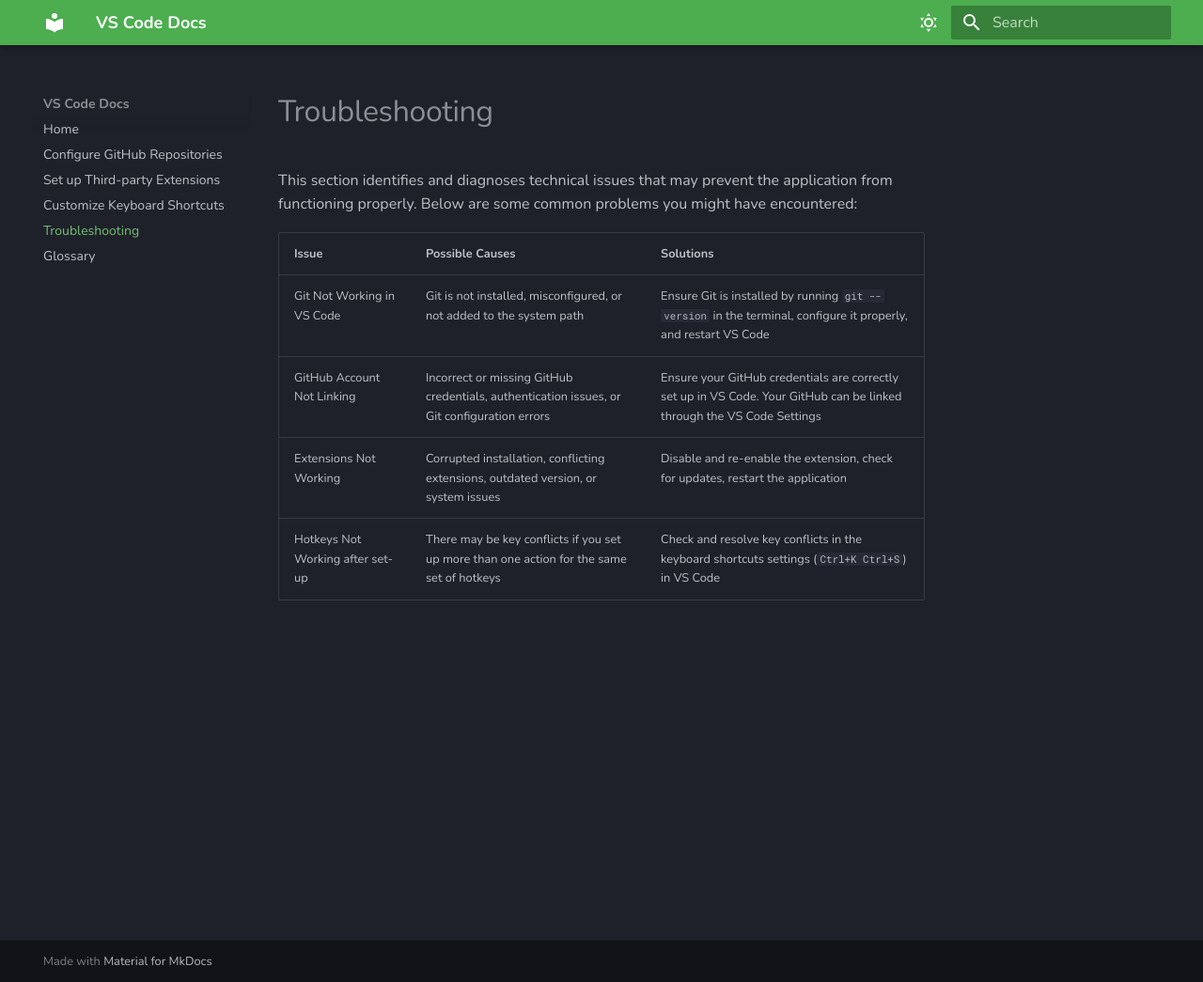
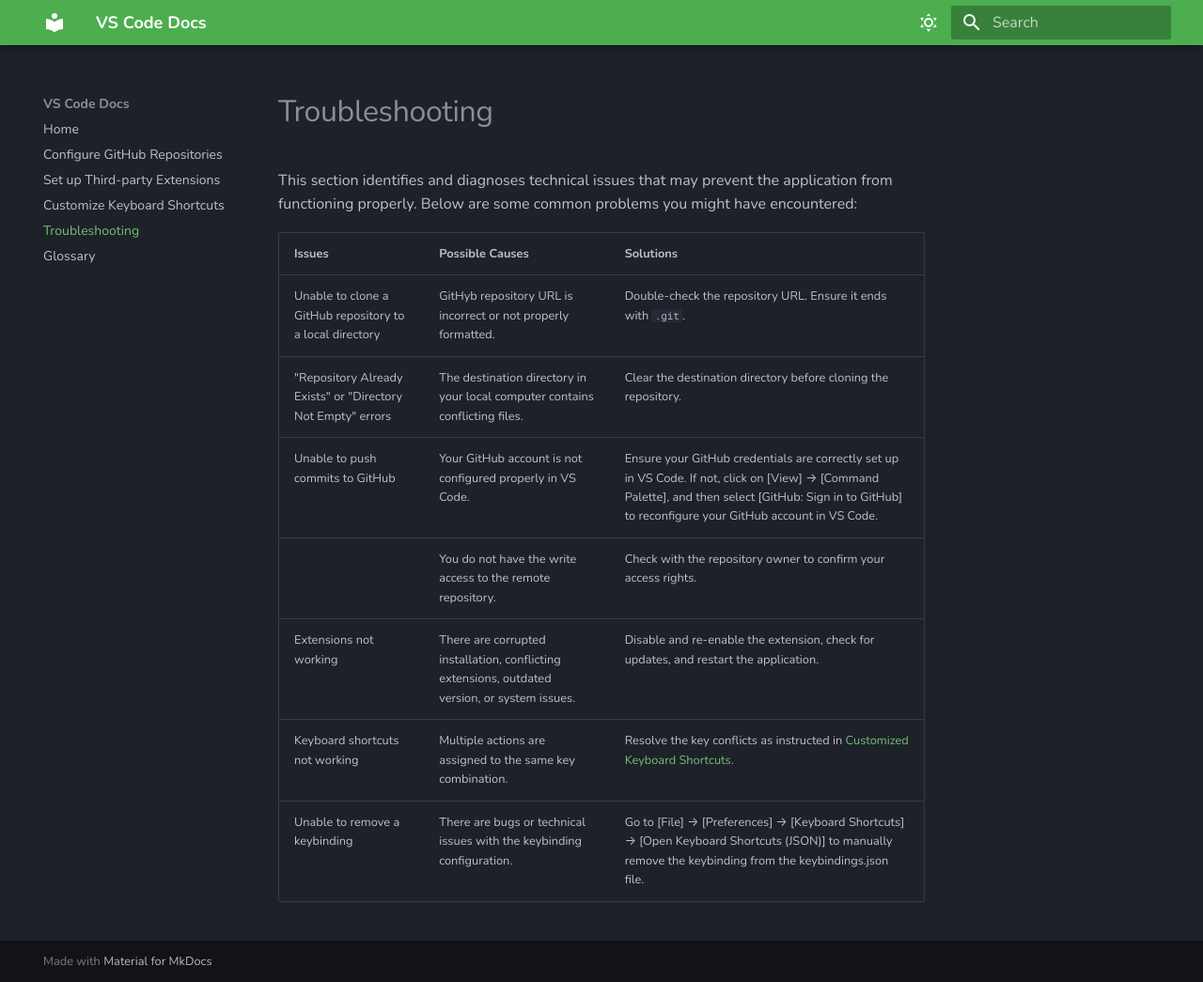
Before and after one commit to DJANG2024/MKDocsMaterial, an MkDocs documentation site: the page built from docs/Troubleshooting.md, in a window 1280 px wide and 1045 px high. Shown: the whole window at 94% size. Built offline with MkDocs 1.6.1 and Material for MkDocs 9.7.7, drawn with Linux system fonts in a browser that asks for light colours.

Commit message:
Edit content

```diff
--- a/docs/Troubleshooting.md
+++ b/docs/Troubleshooting.md
@@ -1,8 +1,11 @@
 This section identifies and diagnoses technical issues that may prevent the application from functioning properly. Below are some common problems you might have encountered:
 
-| Issue                                | Possible Causes                                                                                     | Solutions                                                                 |
+| Issues                              | Possible Causes                                                                                     | Solutions                                                                 |
 |--------------------------------------|----------------------------------------------------------------------------------------------------|---------------------------------------------------------------------------|
-| Git Not Working in VS Code           | Git is not installed, misconfigured, or not added to the system path                               | Ensure Git is installed by running `git --version` in the terminal, configure it properly, and restart VS Code |
-| GitHub Account Not Linking           | Incorrect or missing GitHub credentials, authentication issues, or Git configuration errors        | Ensure your GitHub credentials are correctly set up in VS Code. Your GitHub can be linked through the VS Code Settings |
-| Extensions Not Working               | Corrupted installation, conflicting extensions, outdated version, or system issues                | Disable and re-enable the extension, check for updates, restart the application |
-| Hotkeys Not Working after set-up     | There may be key conflicts if you set up more than one action for the same set of hotkeys          | Check and resolve key conflicts in the keyboard shortcuts settings (`Ctrl+K Ctrl+S`) in VS Code |
+| Unable to clone a GitHub repository to a local directory | GitHyb repository URL is incorrect or not properly formatted. | Double-check the repository URL. Ensure it ends with `.git`. |
+| "Repository Already Exists" or "Directory Not Empty" errors | The destination directory in your local computer contains conflicting files. | Clear the destination directory before cloning the repository. |
+| Unable to push commits to GitHub         | Your GitHub account is not configured properly in VS Code.         | Ensure your GitHub credentials are correctly set up in VS Code. If not, click on [View] → [Command Palette], and then select [GitHub: Sign in to GitHub] to reconfigure your GitHub account in VS Code. |
+| | You do not have the write access to the remote repository. | Check with the repository owner to confirm your access rights.
+| Extensions not working               | There are corrupted installation, conflicting extensions, outdated version, or system issues.                | Disable and re-enable the extension, check for updates, and restart the application. |
+| Keyboard shortcuts not working    | Multiple actions are assigned to the same key combination.          | Resolve the key conflicts as instructed in [Customized Keyboard Shortcuts](keyboard_shortcuts.md). |
+| Unable to remove a keybinding | There are bugs or technical issues with the keybinding configuration. |  Go to [File] → [Preferences] → [Keyboard Shortcuts] → [Open Keyboard Shortcuts (JSON)] to manually remove the keybinding from the keybindings.json file.
```
Also changed, not shown: docs/Glossary.md (+2 -2 lines), docs/extensions.md (+3 -1 lines), docs/index.md (+1 -1 lines).
